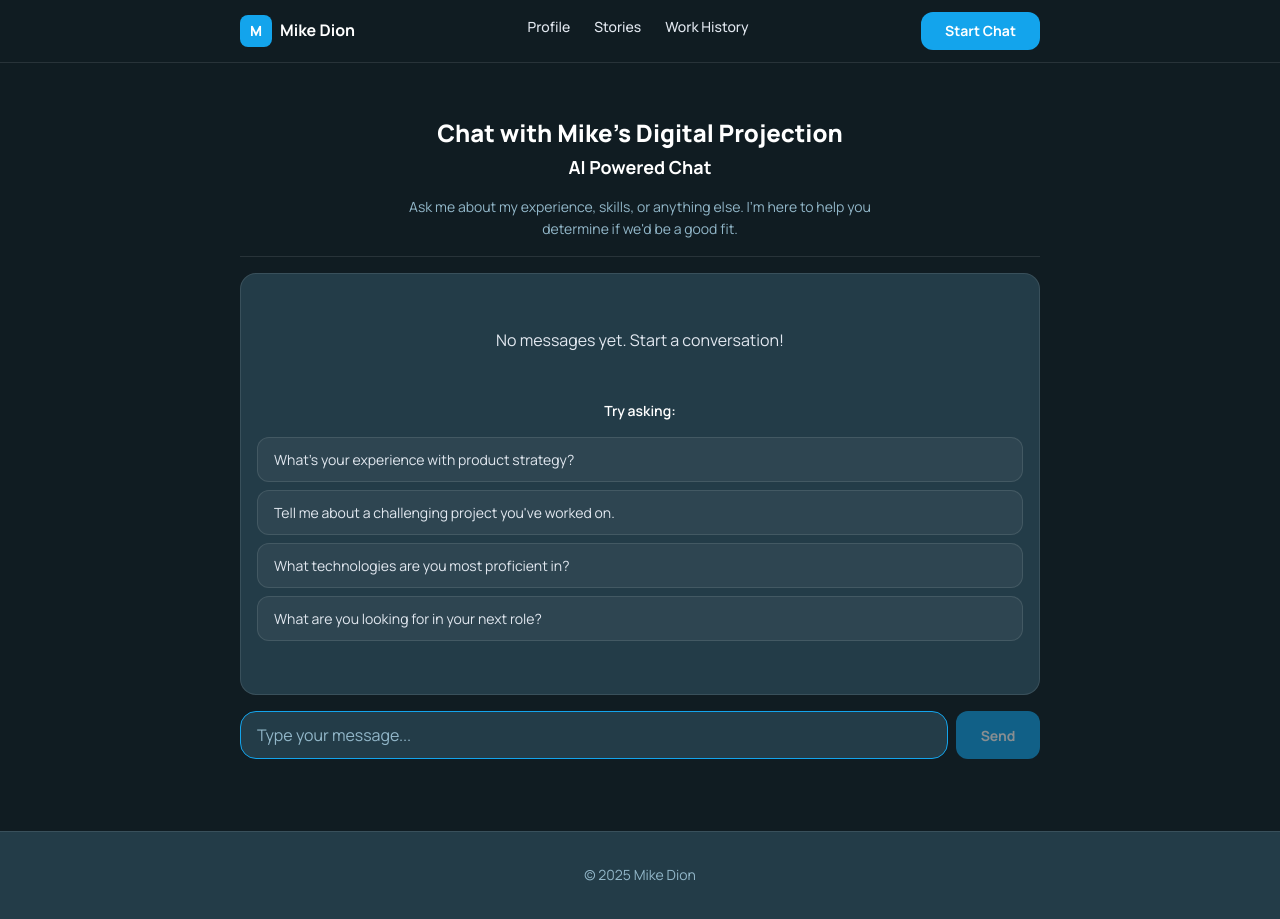
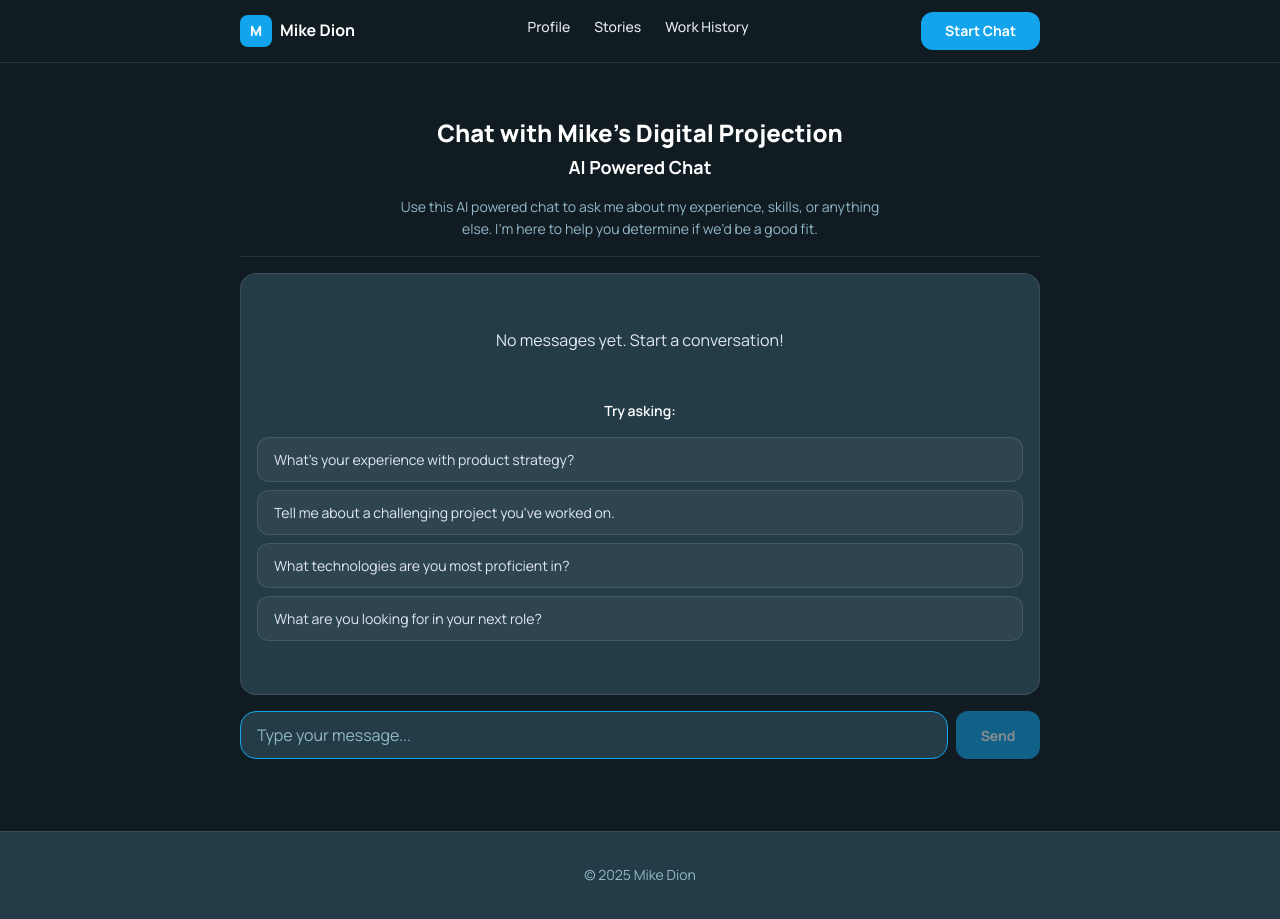
Before and after one commit to tonalqualityx/whoismikedion, a Vue app in the folder whoismikedion-web/: page /chat in a window 1280 px wide. Built offline with nearby package versions, Linux system fonts and the light colour scheme.

Commit message:
clarifies that the chat is AI powered

```diff
--- a/whoismikedion-web/src/views/ChatPage.vue
+++ b/whoismikedion-web/src/views/ChatPage.vue
@@ -7,7 +7,7 @@
         <h1>Chat with Mike's Digital Projection</h1>
         <h2>AI Powered Chat</h2>
         <p class="chat-intro">
-          Ask me about my experience, skills, or anything else. I'm here to help you determine if we'd be a good fit.
+          Use this AI powered chat to ask me about my experience, skills, or anything else. I'm here to help you determine if we'd be a good fit.
         </p>
       </header>
 
```
